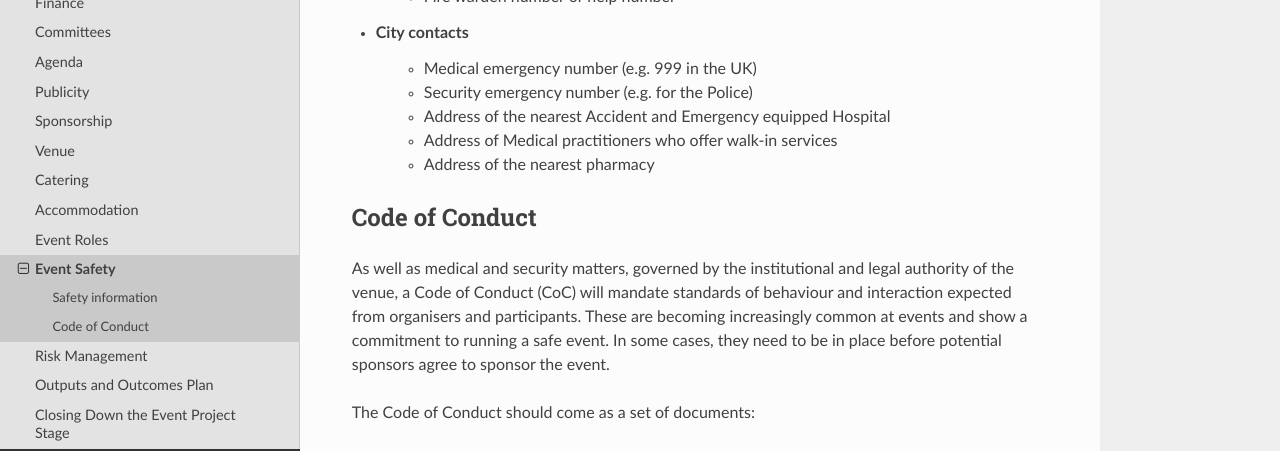
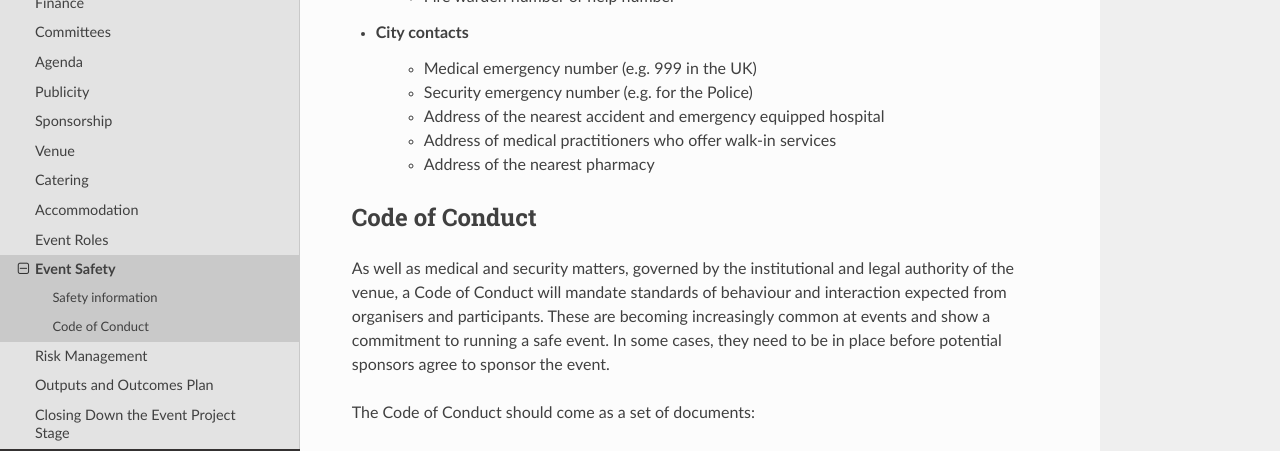
Before and after one commit to softwaresaved/event-organisation-guide, a Sphinx documentation site: the page built from docs/eog/eps-event-safety.rst, in a window 1280 px wide and 1217 px high. Shown: the part 459-910 px from the top of the window. Built offline with Sphinx 7.4.7 and the Read the Docs theme 2.0.0, drawn with Linux system fonts in a browser that asks for light colours.

Commit message:
Update eps-event-safety.rst

```diff
--- a/docs/eog/eps-event-safety.rst
+++ b/docs/eog/eps-event-safety.rst
@@ -17,13 +17,13 @@ A minimum of information should be available and at hand for organisers and part
 - City contacts
    - Medical emergency number (e.g. 999 in the UK)
    - Security emergency number (e.g. for the Police)
-   - Address of the nearest Accident and Emergency equipped Hospital
-   - Address of Medical practitioners who offer walk-in services
+   - Address of the nearest accident and emergency equipped hospital
+   - Address of medical practitioners who offer walk-in services
    - Address of the nearest pharmacy
 
 Code of Conduct
 ---------------
-As well as medical and security matters, governed by the institutional and legal authority of the venue, a Code of Conduct (CoC) will mandate standards of behaviour and interaction expected from organisers and participants. These are becoming increasingly common at events and show a commitment to running a safe event. In some cases, they need to be in place before potential sponsors agree to sponsor the event.
+As well as medical and security matters, governed by the institutional and legal authority of the venue, a Code of Conduct will mandate standards of behaviour and interaction expected from organisers and participants. These are becoming increasingly common at events and show a commitment to running a safe event. In some cases, they need to be in place before potential sponsors agree to sponsor the event.
 
 The Code of Conduct should come as a set of documents:
 
```
